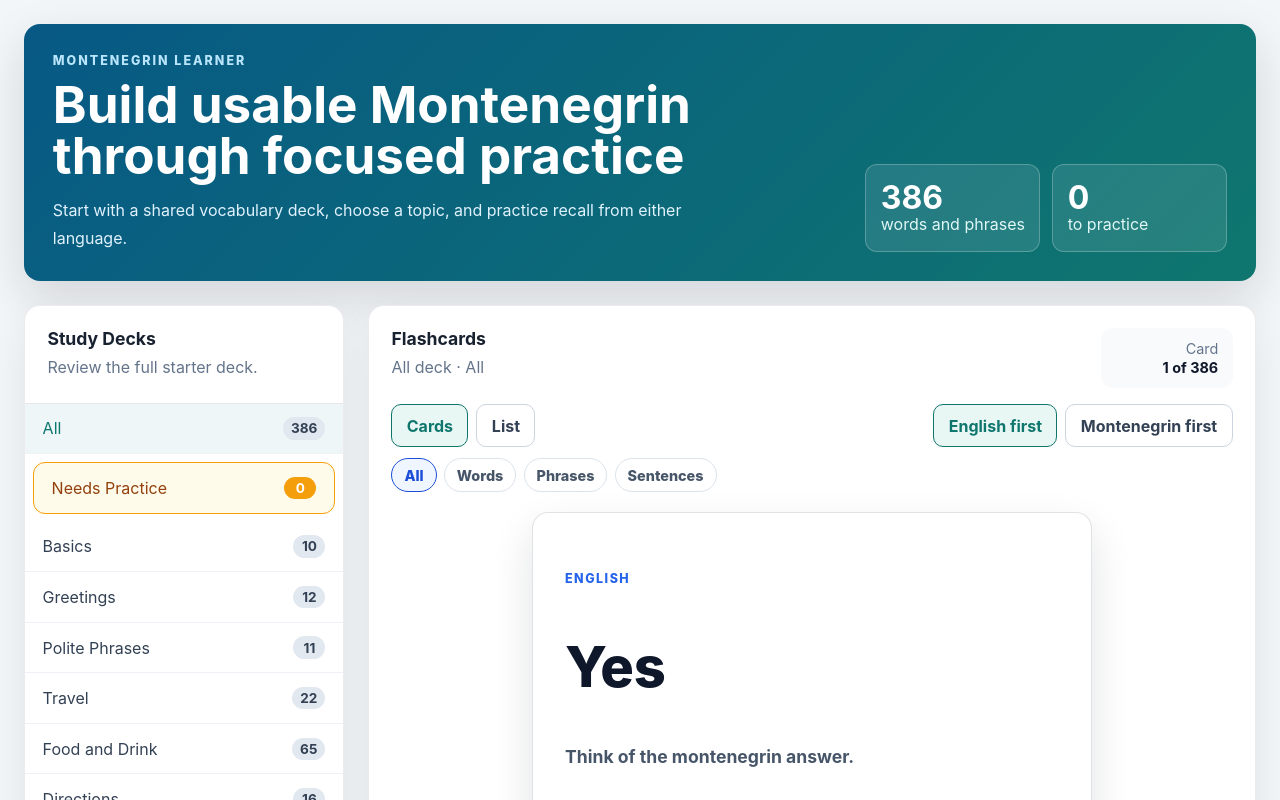
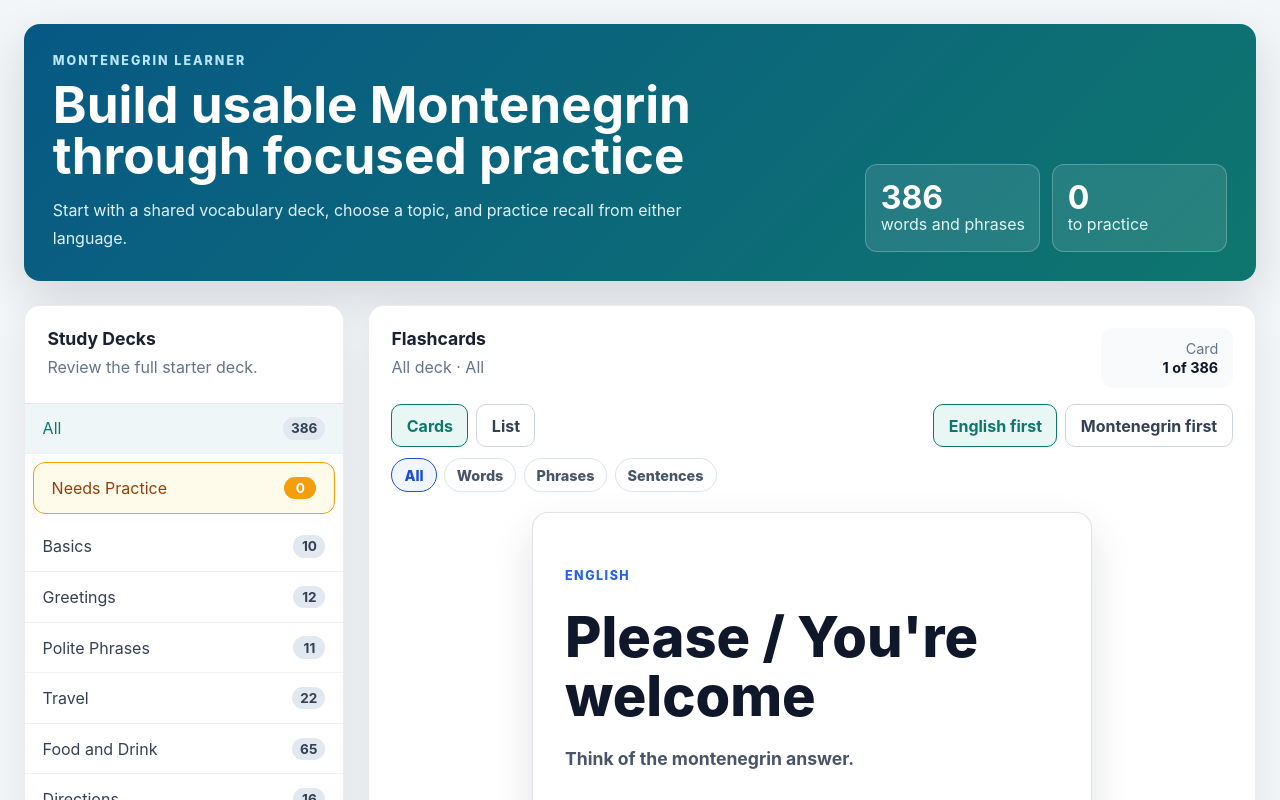
Before and after one commit to haagamble/learn-montenegrin, a React (Vite) app: page / in a window 1280 px wide. Shown: the top 800 px of the page. Built offline with nearby package versions, Linux system fonts and the light colour scheme.

Commit message:
Randomize card decks

```diff
--- a/src/App.jsx
+++ b/src/App.jsx
@@ -87,6 +87,13 @@ function matchesTypeFilter(item, filterId) {
   return item.type === 'sentence';
 }
 
+function shuffleItems(items) {
+  return [...items]
+    .map((item) => ({ item, sortValue: Math.random() }))
+    .sort((first, second) => first.sortValue - second.sortValue)
+    .map(({ item }) => item);
+}
+
 function loadReviewState() {
   try {
     return JSON.parse(localStorage.getItem(reviewStorageKey)) ?? {};
@@ -103,6 +110,7 @@ function App() {
   const [isDeckComplete, setIsDeckComplete] = useState(false);
   const [studyView, setStudyView] = useState('cards');
   const [typeFilter, setTypeFilter] = useState('all');
+  const [shuffleSeed, setShuffleSeed] = useState(0);
   const [reviewState, setReviewState] = useState(loadReviewState);
 
   const categoryOptions = [allCategories, practiceCategory, ...categories];
@@ -129,11 +137,14 @@ function App() {
       items = learningItems.filter((item) => item.categoryId === selectedCategoryId);
     }
 
-    return sortDeck(
-      items.filter((item) => matchesTypeFilter(item, typeFilter)),
-      selectedCategoryId
-    );
-  }, [practiceIds, selectedCategoryId, typeFilter]);
+    const filteredItems = items.filter((item) => matchesTypeFilter(item, typeFilter));
+
+    if (studyView === 'list') {
+      return sortDeck(filteredItems, selectedCategoryId);
+    }
+
+    return shuffleItems(filteredItems);
+  }, [practiceIds, selectedCategoryId, shuffleSeed, studyView, typeFilter]);
 
   const currentItem = deck[currentIndex] ?? deck[0];
   const phraseCount = learningItems.length;
@@ -157,6 +168,7 @@ function App() {
 
   const chooseCategory = (categoryId) => {
     setSelectedCategoryId(categoryId);
+    setShuffleSeed((value) => value + 1);
     resetDeckPosition();
   };
 
@@ -168,6 +180,7 @@ function App() {
 
   const chooseTypeFilter = (filterId) => {
     setTypeFilter(filterId);
+    setShuffleSeed((value) => value + 1);
     resetDeckPosition();
   };
 
```
